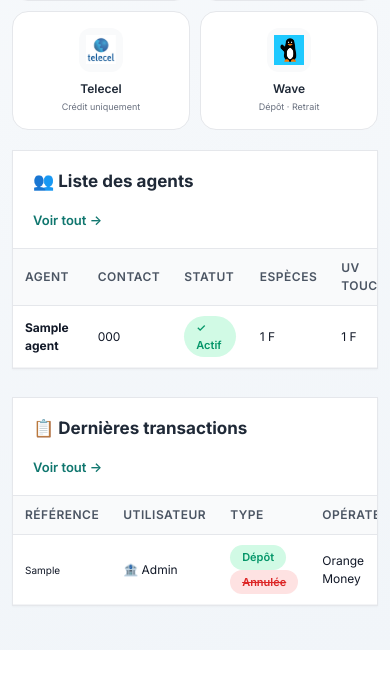
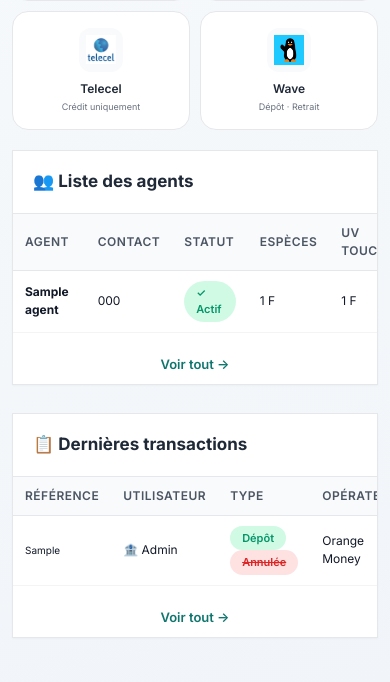
Before and after one commit to BLACKHACK00223/agent-money-system, a Django app: page /dashboard/admin/ in a window 390 px wide. Shown: the part 405-1087 px from the top of the page. Before the commit the page ends 1055 px from the top, so only its background shows below. Run offline with Django 5.2, Linux system fonts and the light colour scheme; a user stored in the database is signed in; tables that the repository leaves empty hold one stand-in row (values such as "Sample post").

Commit message:
Mise à jour: derniere version finale v1

```diff
--- a/templates/transactions/dashboard_admin.html
+++ b/templates/transactions/dashboard_admin.html
@@ -1230,6 +1230,8 @@
                 flex-direction: column;
                 align-items: flex-start;
             }
+            .tablet-header-link { display: none; }
+            .tablet-bottom-link { display: block; text-align: center; margin-top: 12px; padding: 10px; font-weight: 600; color: var(--primary); text-decoration: none; }
             .pending-request {
                 flex-direction: column;
                 text-align: center;
@@ -1452,10 +1454,10 @@
         </div></div>
 
         <!-- ========== AGENTS ========== -->
-        <div class="table-container"><div class="table-header"><h3>👥 Liste des agents</h3><a href="{% url 'gestion_agents' %}" class="btn-link">Voir tout →</a></div><table class="data-table"><thead><tr><th>Agent</th><th>Contact</th><th>Statut</th><th>Espèces</th><th>UV Touchpiont</th><th>UV Wave</th><th>Inscription</th></tr></thead><tbody>{% for agent in agents|slice:":8" %}<tr><td><strong>{{ agent.nom }}</strong></td><td>{{ agent.telephone }}</td><td>{% if agent.est_actif %}<span class="badge badge-active">✓ Actif</span>{% else %}<span class="badge badge-inactive">✗ Inactif</span>{% endif %}</td><td>{{ agent.user.caisse.solde_cash|floatformat:0|default:"0"|intcomma }} F</td><td>{{ agent.user.caisse.solde_uv|floatformat:0|default:"0"|intcomma }} F</td><td>{{ agent.user.caisse.solde_wave|floatformat:0|default:"0"|intcomma }} F</td><td>{{ agent.created_at|date:"d/m/Y" }}</td></tr>{% empty %}<tr><td colspan="7" style="text-align:center;padding:32px;">Aucun agent</td></tr>{% endfor %}</tbody></table></div>
+        <div class="table-container"><div class="table-header"><h3>👥 Liste des agents</h3><a href="{% url 'gestion_agents' %}" class="btn-link tablet-header-link">Voir tout →</a></div><table class="data-table"><thead><tr><th>Agent</th><th>Contact</th><th>Statut</th><th>Espèces</th><th>UV Touchpiont</th><th>UV Wave</th><th>Inscription</th></tr></thead><tbody>{% for agent in agents|slice:":8" %}<tr><td><strong>{{ agent.nom }}</strong></td><td>{{ agent.telephone }}</td><td>{% if agent.est_actif %}<span class="badge badge-active">✓ Actif</span>{% else %}<span class="badge badge-inactive">✗ Inactif</span>{% endif %}</td><td>{{ agent.user.caisse.solde_cash|floatformat:0|default:"0"|intcomma }} F</td><td>{{ agent.user.caisse.solde_uv|floatformat:0|default:"0"|intcomma }} F</td><td>{{ agent.user.caisse.solde_wave|floatformat:0|default:"0"|intcomma }} F</td><td>{{ agent.created_at|date:"d/m/Y" }}</td></tr>{% empty %}<tr><td colspan="7" style="text-align:center;padding:32px;">Aucun agent</td></tr>{% endfor %}</tbody></table><a href="{% url 'gestion_agents' %}" class="btn-link tablet-bottom-link">Voir tout →</a></div>
 
         <!-- ========== TRANSACTIONS ========== -->
-        <div class="table-container"><div class="table-header"><h3>📋 Dernières transactions</h3><a href="{% url 'historique_admin' %}" class="btn-link">Voir tout →</a></div><table class="data-table"><thead><tr><th>Référence</th><th>Utilisateur</th><th>Type</th><th>Opérateur</th><th>Client</th><th>Montant</th><th>Date</th><th>Action</th></tr></thead><tbody>{% for t in dernieres_transactions|slice:":8" %}<tr><td><small>{{ t.reference|slice:":12" }}</small></td><td>{% if t.user.admin_profile %}🏦 Admin{% else %}👤 {{ t.user.agent_profile.nom|default:t.user.username|truncatechars:15 }}{% endif %}</td><td>{% if t.type_transaction == 'depot' %}<span class="badge badge-depot">Dépôt</span>{% elif t.type_transaction == 'retrait' %}<span class="badge badge-retrait">Retrait</span>{% else %}<span class="badge badge-credit">Crédit</span>{% endif %}{% if t.est_annule %} <span class="badge badge-cancelled">Annulée</span>{% endif %}</td><td>{{ t.get_operateur_display }}</td><td>{{ t.numero_client }}</td><td><strong>{{ t.montant|floatformat:0|default:"0"|intcomma }} F</strong></td><td><small>{{ t.date|date:"d/m/Y H:i" }}</small></td><td><a href="{% url 'impression_recu' t.reference %}" target="_blank" class="btn-icon btn-print">🖨️</a></td></tr>{% empty %}<tr><td colspan="8" style="text-align:center;padding:32px;">Aucune transaction</td></tr>{% endfor %}</tbody></table></div>
+        <div class="table-container"><div class="table-header"><h3>📋 Dernières transactions</h3><a href="{% url 'historique_admin' %}" class="btn-link tablet-header-link">Voir tout →</a></div><table class="data-table"><thead><tr><th>Référence</th><th>Utilisateur</th><th>Type</th><th>Opérateur</th><th>Client</th><th>Montant</th><th>Date</th><th>Action</th></tr></thead><tbody>{% for t in dernieres_transactions|slice:":8" %}<tr><td><small>{{ t.reference|slice:":12" }}</small></td><td>{% if t.user.admin_profile %}🏦 Admin{% else %}👤 {{ t.user.agent_profile.nom|default:t.user.username|truncatechars:15 }}{% endif %}</td><td>{% if t.type_transaction == 'depot' %}<span class="badge badge-depot">Dépôt</span>{% elif t.type_transaction == 'retrait' %}<span class="badge badge-retrait">Retrait</span>{% else %}<span class="badge badge-credit">Crédit</span>{% endif %}{% if t.est_annule %} <span class="badge badge-cancelled">Annulée</span>{% endif %}</td><td>{{ t.get_operateur_display }}</td><td>{{ t.numero_client }}</td><td><strong>{{ t.montant|floatformat:0|default:"0"|intcomma }} F</strong></td><td><small>{{ t.date|date:"d/m/Y H:i" }}</small></td><td><a href="{% url 'impression_recu' t.reference %}" target="_blank" class="btn-icon btn-print">🖨️</a></td></tr>{% empty %}<tr><td colspan="8" style="text-align:center;padding:32px;">Aucune transaction</td></tr>{% endfor %}</tbody></table><a href="{% url 'historique_admin' %}" class="btn-link tablet-bottom-link">Voir tout →</a></div>
         {% endblock %}
     </div>
 
```
